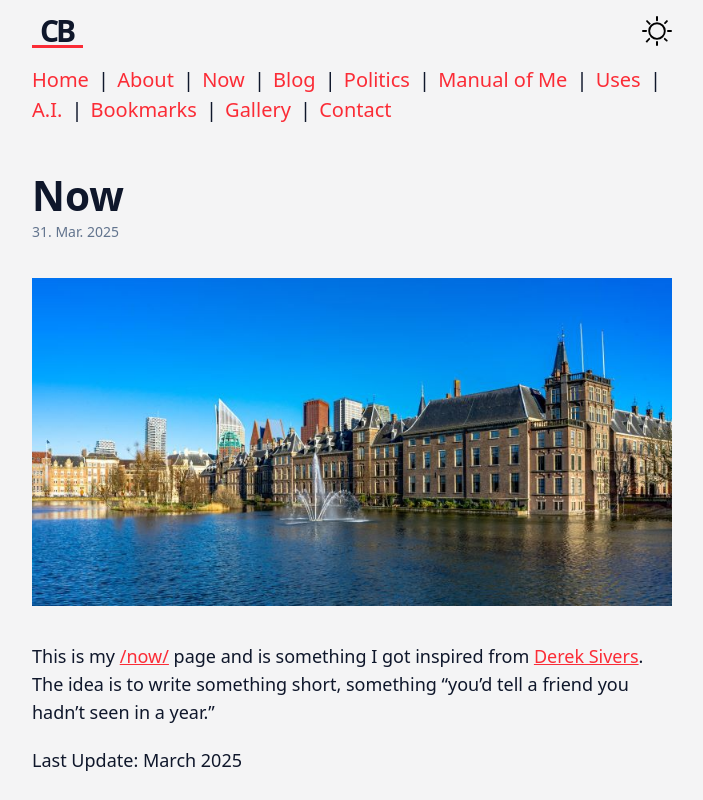
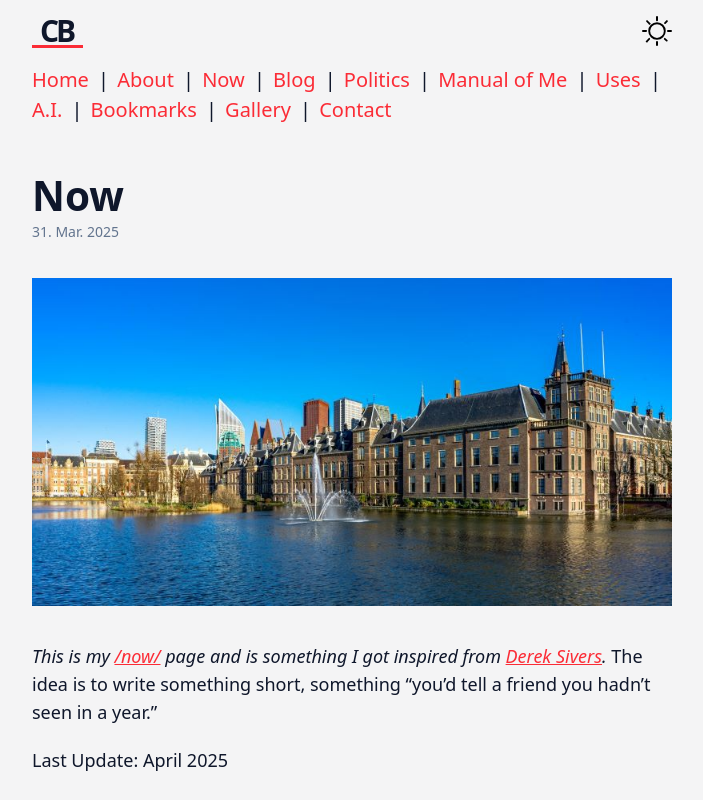
Before and after one commit to cblte/cbrueggenolte-de, an Astro site: page /now in a window 1280 px wide. Shown: the top 800 px of the page, without its empty margins (288-991 px from the left). Built offline with nearby package versions, Linux system fonts and the light colour scheme; Astro itself is replaced by a stand-in of ours.

Commit message:
Update Now page with April 2025 timestamp

```diff
--- a/src/pages/now.md
+++ b/src/pages/now.md
@@ -2,15 +2,17 @@
 layout: "@layouts/MDPage.astro"
 title: "Now"
 date: 2025-03-31
+modDate: 2025-04-04
 ---
 
 ![/now Cover -Photo by Alireza Parpaei on Unsplash](/images/now-cover.jpg "/now cover - Photo by Alireza Parpaei on Unsplash")
 
-This is my [/now/](https://nownownow.com) page and is something I got inspired
-from [Derek Sivers](https://sive.rs/now). The idea is to write something short,
+_This is my [/now/](https://nownownow.com) page
+and is something I got inspired from [Derek Sivers](https://sive.rs/now)._
+The idea is to write something short,
 something “you’d tell a friend you hadn’t seen in a year.”
 
-Last Update: March 2025
+Last Update: April 2025
 
 ## Where I am
 
```
